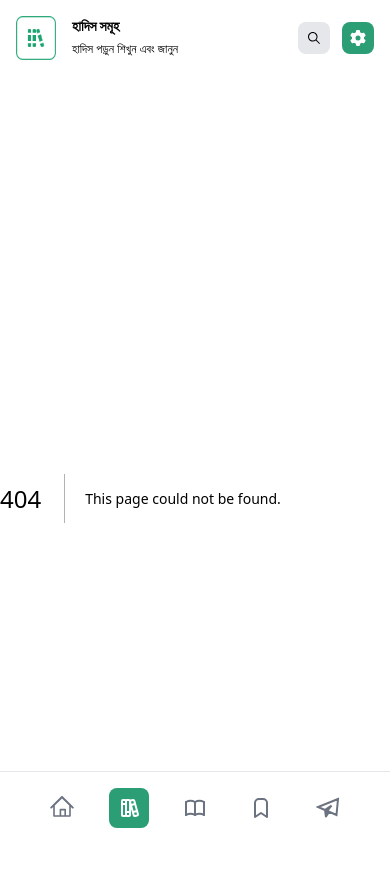
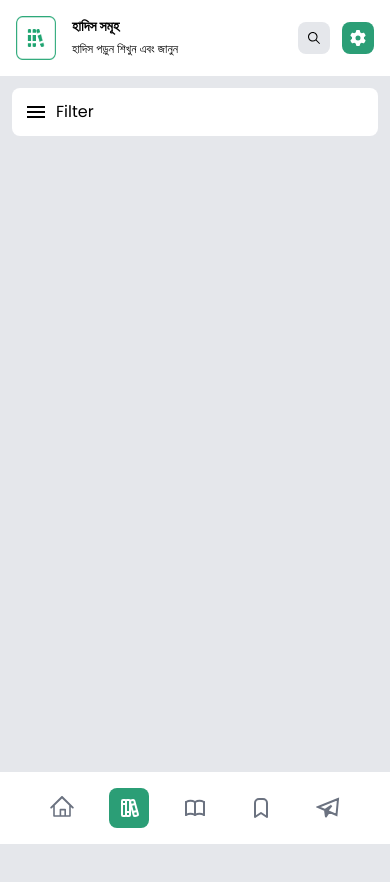
Before and after one commit to Amdadullah-Raihan/ird-foundation-assignment2, a Next.js app in the folder frontend/: page /books in a window 390 px wide. Before the commit this address had no page. Shown: the top 882 px of the page. Built offline with nearby package versions, Linux system fonts and the light colour scheme.

Commit message:
added filtter books btn for mobile

```diff
--- /dev/null
+++ b/frontend/app/books/FilterBooksBtn.jsx
@@ -0,0 +1,13 @@
+import React from "react";
+import { MdMenu } from "react-icons/md";
+
+const FilterBooksBtn = () => {
+  return (
+    <button className="flex items-center w-full gap-2 p-3 bg-white rounded-lg">
+      <MdMenu className="text-2xl" />
+      <span> Filter</span>
+    </button>
+  );
+};
+
+export default FilterBooksBtn;
--- /dev/null
+++ b/frontend/app/books/page.js
@@ -0,0 +1,12 @@
+import React from "react";
+import FilterBooksBtn from "./FilterBooksBtn";
+
+const Books = () => {
+  return (
+    <div>
+      <FilterBooksBtn />
+    </div>
+  );
+};
+
+export default Books;
--- a/frontend/app/layout.js
+++ b/frontend/app/layout.js
@@ -26,7 +26,9 @@ export default function RootLayout({ children }) {
           <aside className="items-center hidden md:flex">
             <Sidebar />
           </aside>
-          {children}
+          <div className="w-full h-screen p-3 bg-gray-200 lg:p-4 md:rounded-2xl">
+            {children}
+          </div>
         </main>
         <div className="fixed bottom-0 left-0 w-full border-t md:max-w-16 md:hidden">
           <Sidebar />
--- a/frontend/app/navbar/Navbar.jsx
+++ b/frontend/app/navbar/Navbar.jsx
@@ -6,7 +6,7 @@ import logo from "../assests/logo/iHadis-logo.png";
 
 const Navbar = () => {
   return (
-    <nav className="flex items-center justify-between p-4">
+    <nav className="flex items-center justify-between p-4 bg-white">
       <div className="flex gap-4">
         <Image src={logo} alt="iHadis" className="w-10" />
         <div>
--- a/frontend/app/page.js
+++ b/frontend/app/page.js
@@ -1,11 +1,7 @@
 import React from "react";
 
 const Home = () => {
-  return (
-    <div className="w-full h-screen p-4 bg-gray-100 rounded-2xl">
-      iHadis Home Page
-    </div>
-  );
+  return <div className="">iHadis Home Page</div>;
 };
 
 export default Home;
--- a/frontend/app/sidebar/Sidebar.jsx
+++ b/frontend/app/sidebar/Sidebar.jsx
@@ -36,7 +36,7 @@ const Sidebar = () => {
   ];
   const path = usePathname();
   return (
-    <aside className="flex w-full p-4 md:items-center justify-evenly md:flex-col md:gap-y-10">
+    <aside className="flex w-full p-4 bg-white md:items-center justify-evenly md:flex-col md:gap-y-10">
       {links.map((link) => (
         <Link
           key={link.lebel}
```
